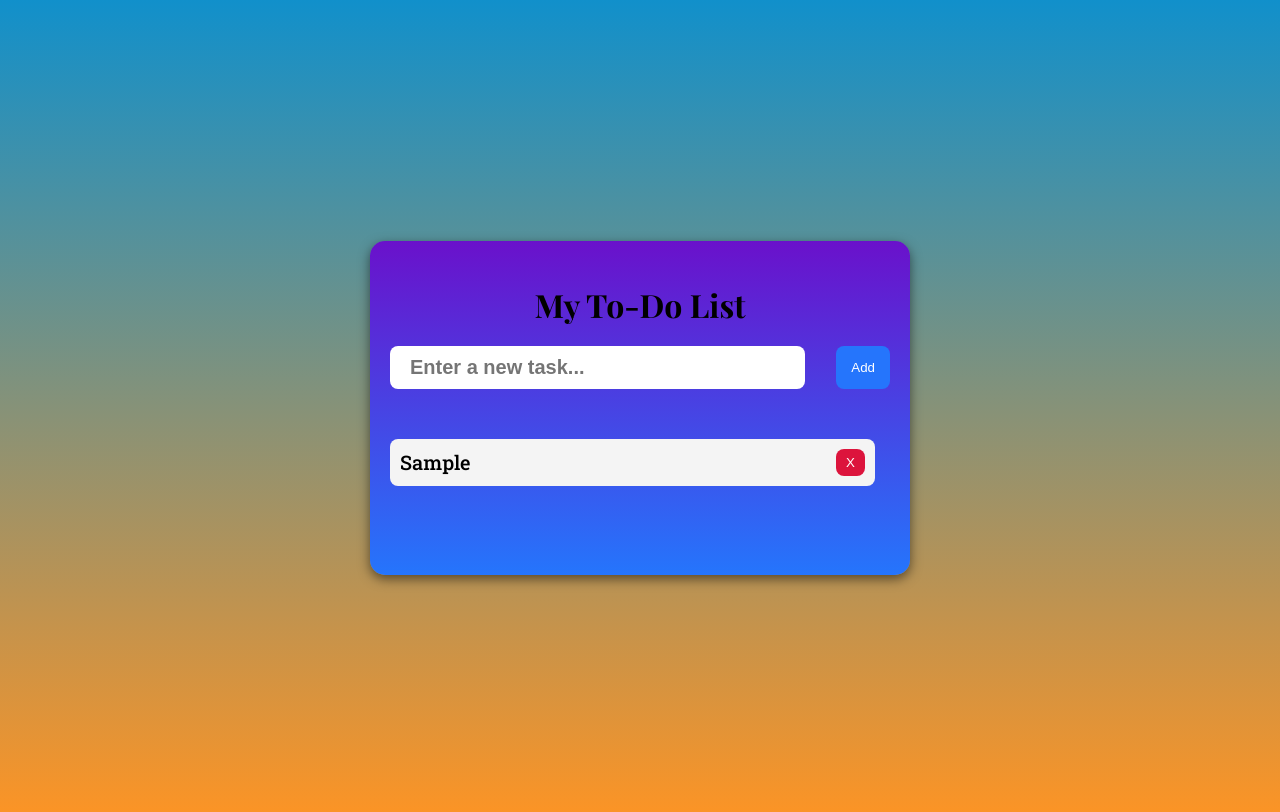
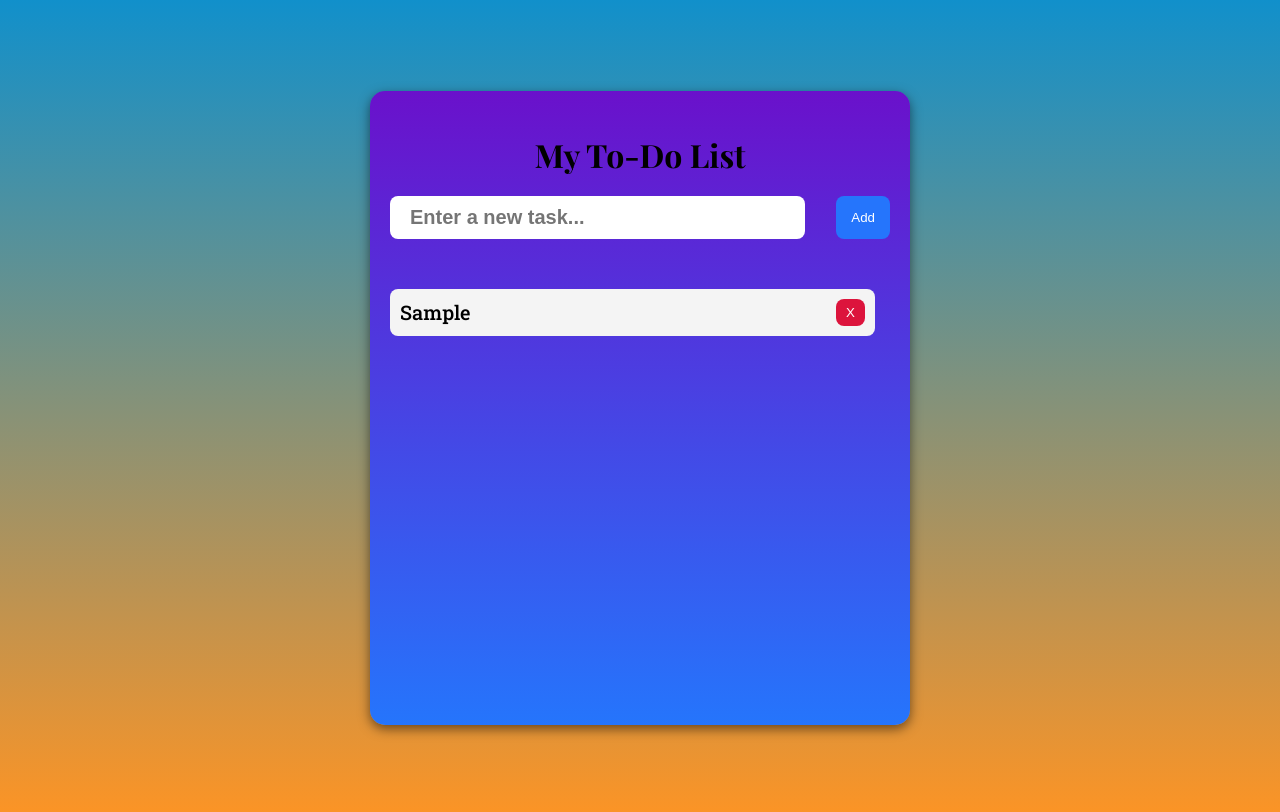
Before and after one commit to SHAWON-THE-KING/TO-DO-LIST, a plain HTML site: page index.html in a window 1280 px wide. Both pictures are taken after typing "Sample" into the empty fields and a click on the button "Add". Drawn offline with nearby package versions, Linux system fonts and the light colour scheme; a web font is replaced by a local one.

Commit message:
Length update

```diff
--- a/script.js
+++ b/script.js
@@ -9,6 +9,11 @@ addBtn.addEventListener("click", function () {
         alert("Please enter a task!");
         return;
     }
+
+    if (taskText.length > 37) {
+    alert("Task cannot be more than 37 characters!");
+    return;
+  }
 
     let li = document.createElement("li");
     li.innerText = taskText;
--- a/style.css
+++ b/style.css
@@ -58,7 +58,7 @@ ul {
     list-style: none;
     margin-top: 50px;
     margin-left: -40px;
-    height: 100px;
+    height: 400px;
     overflow-y: scroll;
     scroll-behavior: smooth;
     padding-right: 15px;
```
